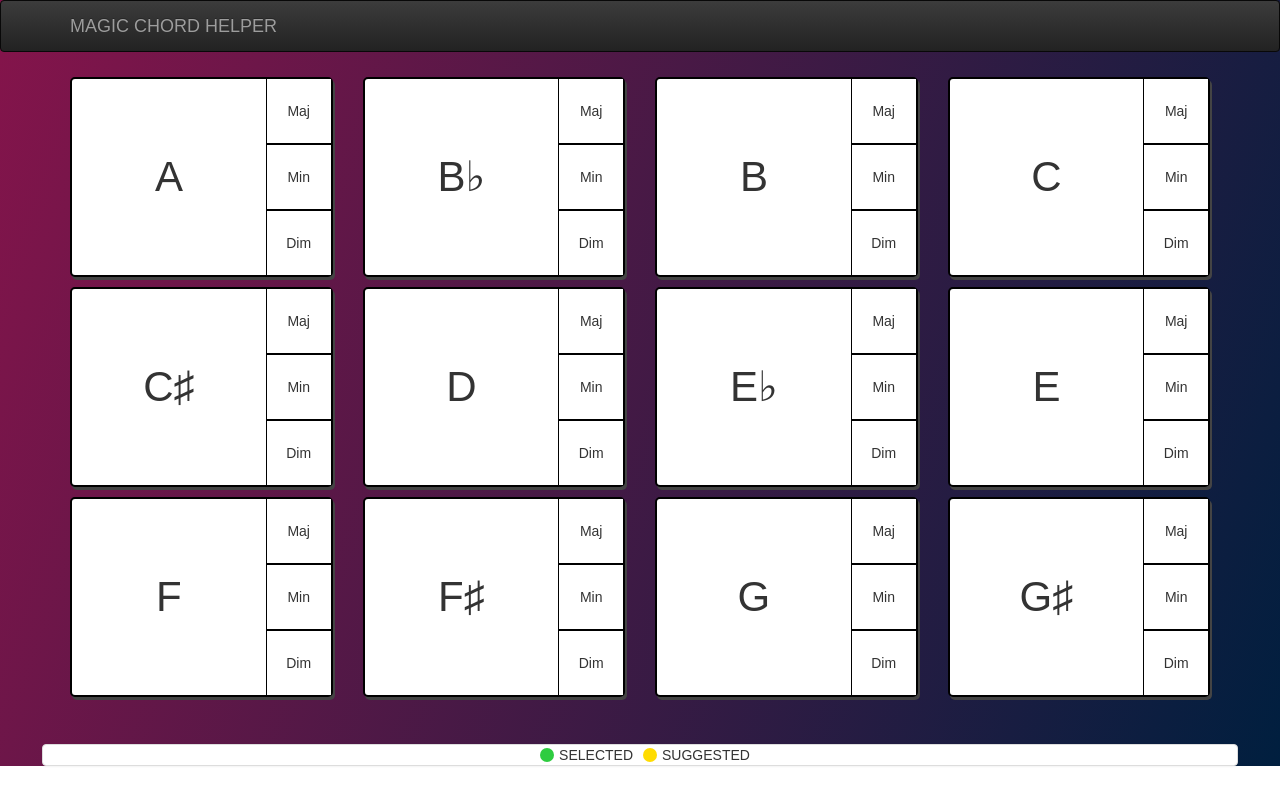
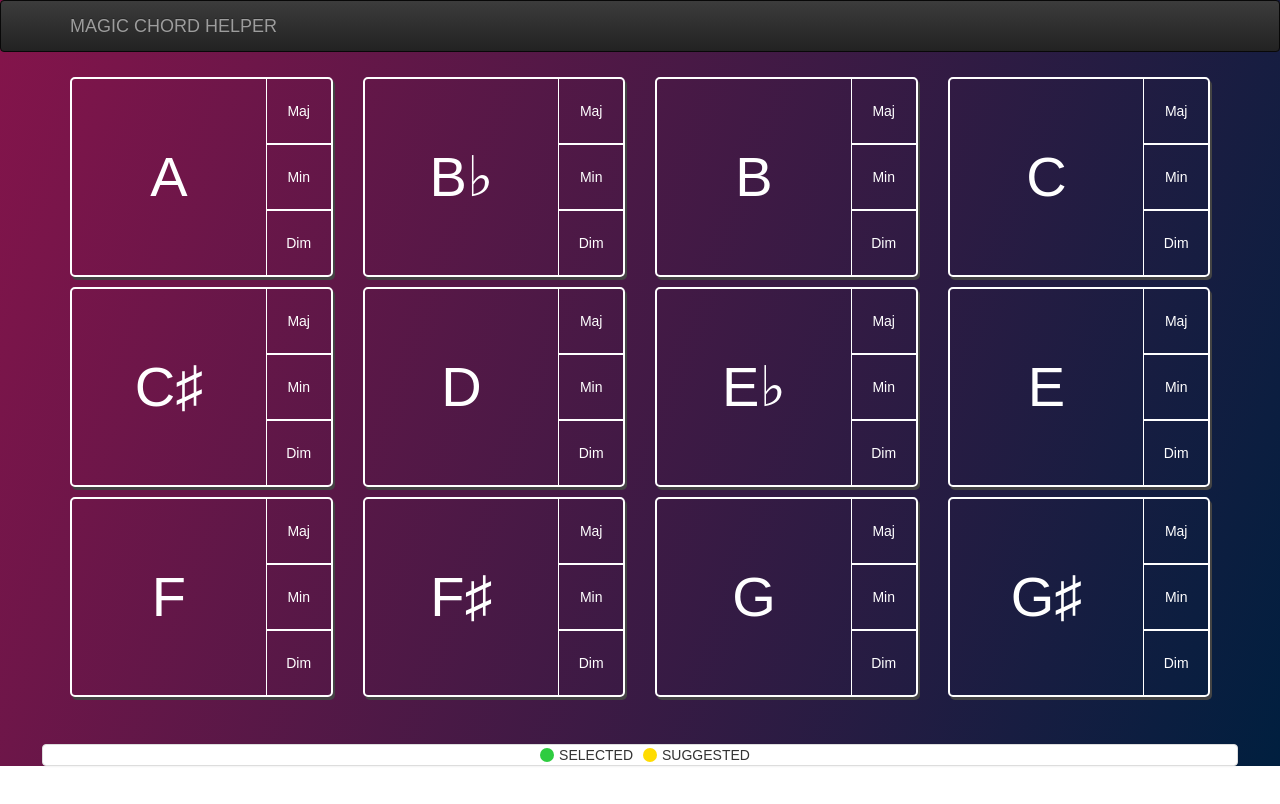
Before and after one commit to jacksonConrad/magic-chord-helper, a React (Create React App) app: page / in a window 1280 px wide. Shown: the top 804 px of the page. Built offline with nearby package versions, Linux system fonts and the light colour scheme.

Commit message:
visual changes

```diff
--- a/src/App.css
+++ b/src/App.css
@@ -10,23 +10,34 @@
     display: flex;
     flex: 1;
     height: 200px;
-    border: solid 2px black;
+    border: solid 2px #FFFFFF;
     border-radius: 5px;
     margin: 5px 0;
-    background-color: #fff;
+    background-color: transparent;
     box-shadow: 2px 3px #444; }
-    .chord-grid .chord.active {
-      background-color: #2ECC40; }
-    .chord-grid .chord.suggested {
-      background-color: #FFDC00; }
+    .chord-grid .chord:hover {
+      border: solid 2px #FFF; }
     .chord-grid .chord::after {
       clear: both; }
+    .chord-grid .chord .chord-background {
+      flex: 3;
+      display: flex; }
+      .chord-grid .chord .chord-background:hover {
+        font-size: 1.1em; }
+      .chord-grid .chord .chord-background.active {
+        background-color: #42CC52;
+        font-weight: bold; }
+      .chord-grid .chord .chord-background.suggested {
+        background-color: #FFDC00;
+        font-weight: bold; }
     .chord-grid .chord .chord-display {
       flex: 1;
       justify-content: center;
       align-self: center;
-      font-size: 3em; }
+      font-size: 4em;
+      color: #FFFFFF; }
     .chord-grid .chord .mode-selector {
+      flex: 1;
       display: flex;
       flex-direction: column;
       height: 100%;
@@ -37,41 +48,54 @@
         width: 100%;
         display: flex;
         flex: 1;
-        border-left: solid 1px black;
-        border-bottom: solid 1px black;
+        border-left: solid 1px #FFFFFF;
+        border-bottom: solid 1px #FFFFFF;
         padding: 5px;
-        background-color: white; }
+        background-color: transparent; }
         .chord-grid .chord .mode-selector .major.selected {
           border: none;
-          background-color: inherit; }
+          font-weight: bold; }
+          .chord-grid .chord .mode-selector .major.selected.active {
+            background-color: #42CC52; }
+          .chord-grid .chord .mode-selector .major.selected.suggested {
+            background-color: #FFDC00; }
       .chord-grid .chord .mode-selector .minor {
         width: 100%;
         display: flex;
         flex: 1;
-        border-left: solid 1px black;
-        border-top: solid 1px black;
-        border-bottom: solid 1px black;
+        border-left: solid 1px #FFFFFF;
+        border-top: solid 1px #FFFFFF;
+        border-bottom: solid 1px #FFFFFF;
         padding: 5px;
-        background-color: white; }
+        background-color: transparent; }
         .chord-grid .chord .mode-selector .minor.selected {
           border: none;
-          background-color: inherit; }
+          font-weight: bold; }
+          .chord-grid .chord .mode-selector .minor.selected.active {
+            background-color: #42CC52; }
+          .chord-grid .chord .mode-selector .minor.selected.suggested {
+            background-color: #FFDC00; }
       .chord-grid .chord .mode-selector .diminished {
         width: 100%;
         display: flex;
         flex: 1;
-        border-left: solid 1px black;
-        border-top: solid 1px black;
+        border-left: solid 1px #FFFFFF;
+        border-top: solid 1px #FFFFFF;
         padding: 5px;
-        background-color: white; }
+        background-color: transparent; }
         .chord-grid .chord .mode-selector .diminished.selected {
           border: none;
-          background-color: inherit; }
+          font-weight: bold; }
+          .chord-grid .chord .mode-selector .diminished.selected.active {
+            background-color: #42CC52; }
+          .chord-grid .chord .mode-selector .diminished.selected.suggested {
+            background-color: #FFDC00; }
       .chord-grid .chord .mode-selector .mode-display {
         flex: 1;
         flex-direction: column;
         justify-content: center;
-        align-self: center; }
+        align-self: center;
+        color: #FFFFFF; }
 
 .plain-link {
   text-decoration: none;
--- a/src/App.scss
+++ b/src/App.scss
@@ -1,6 +1,8 @@
 $green: #2ECC40;
 $limegreen: #01FF70;
 $yellow: #FFDC00;
+$green1: #42CC52;
+$white: #FFFFFF;
 
 .App {
   text-align: center;
@@ -15,32 +17,48 @@ $yellow: #FFDC00;
     display: flex;
     flex: 1;
     height: 200px;
-    border: solid 2px black;
+    border: solid 2px $white;
     border-radius: 5px;
     margin: 5px 0;
-    background-color: #fff;
+    background-color: transparent;
     box-shadow: 2px 3px #444;
-
-    &.active {
-      background-color: $green;
-    }
-
-    &.suggested {
-      background-color: $yellow;
+    &:hover {
+      border: solid 2px #FFF;
     }
 
     &::after {
       clear: both;
     }
 
+    .chord-background {
+      flex:3;
+      display: flex;
+      &:hover {
+        font-size: 1.1em;
+      }
+
+      &.active {
+        background-color: $green1;
+        font-weight: bold;
+      }
+
+      &.suggested {
+        background-color: $yellow;
+        font-weight: bold;
+      }
+    }
+
     .chord-display {
       flex: 1;
       justify-content: center;
       align-self: center;
-      font-size: 3em;
+      font-size: 4em;
+      // font-weight: bold;
+      color: $white;
     }
 
     .mode-selector {
+      flex: 1;
       display: flex;
       flex-direction: column;
       height: 100%;
@@ -51,40 +69,59 @@ $yellow: #FFDC00;
         width: 100%;
         display: flex;
         flex: 1;
-        border-left: solid 1px black;
-        border-bottom: solid 1px black;
+        border-left: solid 1px $white;
+        border-bottom: solid 1px $white;
         padding: 5px;
-        background-color: white;
+        background-color: transparent;
         &.selected {
           border: none;
-          background-color: inherit;
+          font-weight: bold;
+          &.active {
+            background-color: $green1;
+          }
+
+          &.suggested {
+            background-color: $yellow;
+          }
         }
       }
       .minor {
         width: 100%;
         display: flex;
         flex: 1;
-        border-left: solid 1px black;
-        border-top: solid 1px black;
-        border-bottom: solid 1px black;
+        border-left: solid 1px $white;
+        border-top: solid 1px $white;
+        border-bottom: solid 1px $white;
         padding: 5px;
-        background-color: white;
+        background-color: transparent;
         &.selected {
           border: none;
-          background-color: inherit;
+          font-weight: bold;
+          &.active {
+            background-color: $green1;
+          }
+          &.suggested {
+            background-color: $yellow;
+          }
         }
       }
       .diminished {
         width: 100%;
         display: flex;
         flex: 1;
-        border-left: solid 1px black;
-        border-top: solid 1px black;
+        border-left: solid 1px $white;
+        border-top: solid 1px $white;
         padding: 5px;
-        background-color: white;
+        background-color: transparent;
         &.selected {
           border: none;
-          background-color: inherit;
+          font-weight: bold;
+          &.active {
+            background-color: $green1;
+          }
+          &.suggested {
+            background-color: $yellow;
+          }
         }
       }
       .mode-display {
@@ -92,6 +129,7 @@ $yellow: #FFDC00;
         flex-direction: column;
         justify-content: center;
         align-self: center;
+        color: $white;
       }
     }
 
--- a/src/Components/Chord.js
+++ b/src/Components/Chord.js
@@ -45,12 +45,15 @@ class Chord extends Component {
   }
 
   render() {
-    var classes = "chord "
+    var classes = "chord-background "
+    let modeClasses = ""
 
     if (this.props.value > 0) {
       classes += "active "
+      modeClasses += "active "
     } else if (this.props.suggestion > 0) {
       classes += "suggested "
+      modeClasses += "suggested "
     }
 
     let majorActive = this.isModeActive('major')
@@ -58,12 +61,14 @@ class Chord extends Component {
     let diminishedActive = this.isModeActive('diminished')
 
     return (
-      <div className={classes} onClick={this.handleClick}>
-        <span className="chord-display">{this.props.displayChord}</span>
+      <div className="chord" onClick={this.handleClick}>
+        <div className={classes}>
+          <div className="chord-display"><span className="transparent-cutout">{this.props.displayChord}</span></div>
+        </div>
         <div className='mode-selector'>
-          <MajorSelector active={majorActive} selectMode={this.selectMajor} />
-          <MinorSelector active={minorActive} selectMode={this.selectMinor} />
-          <DiminishedSelector active={diminishedActive} selectMode={this.selectDiminished} />
+          <MajorSelector active={majorActive} selectMode={this.selectMajor} classes={modeClasses} />
+          <MinorSelector active={minorActive} selectMode={this.selectMinor} classes={modeClasses} />
+          <DiminishedSelector active={diminishedActive} selectMode={this.selectDiminished} classes={modeClasses} />
         </div>
       </div>
     );
--- a/src/Components/DiminishedSelector.js
+++ b/src/Components/DiminishedSelector.js
@@ -13,7 +13,7 @@ class DiminishedSelector extends Component {
       active = 'selected';
     }
     return (
-      <div className={'diminished mode-display ' + active } onClick={ this.handleClick }>Dim</div>
+      <div className={'diminished mode-display ' + active + " " + this.props.classes } onClick={ this.handleClick }>Dim</div>
     )
   }
 }
--- a/src/Components/MajorSelector.js
+++ b/src/Components/MajorSelector.js
@@ -13,7 +13,7 @@ class MajorSelector extends Component {
       active = 'selected';
     }
     return (
-      <div className={'major mode-display ' + active} onClick={ this.handleClick }>Maj</div>
+      <div className={'major mode-display ' + active + " " + this.props.classes} onClick={ this.handleClick }>Maj</div>
     )
   }
 }
--- a/src/Components/MinorSelector.js
+++ b/src/Components/MinorSelector.js
@@ -13,7 +13,7 @@ class MinorSelector extends Component {
       active = 'selected';
     }
     return (
-      <div className={'minor mode-display ' + active } onClick={ this.handleClick }>Min</div>
+      <div className={'minor mode-display ' + active + " " + this.props.classes } onClick={ this.handleClick }>Min</div>
     )
   }
 }
--- a/src/Containers/ChordGrid.js
+++ b/src/Containers/ChordGrid.js
@@ -127,7 +127,6 @@ class ChordGrid extends Component {
       return(
         <Col xs={6} sm={4} md={3} key={chord} >
           <Chord
-            className='chord'
             tonic={chord}
             displayChord={this.state.displayChords[index]}
             handleChordChange={this.handleChordChange}
```
Also changed, not shown: src/Components/ModeSelector.js (deleted, +0 -19 lines).
